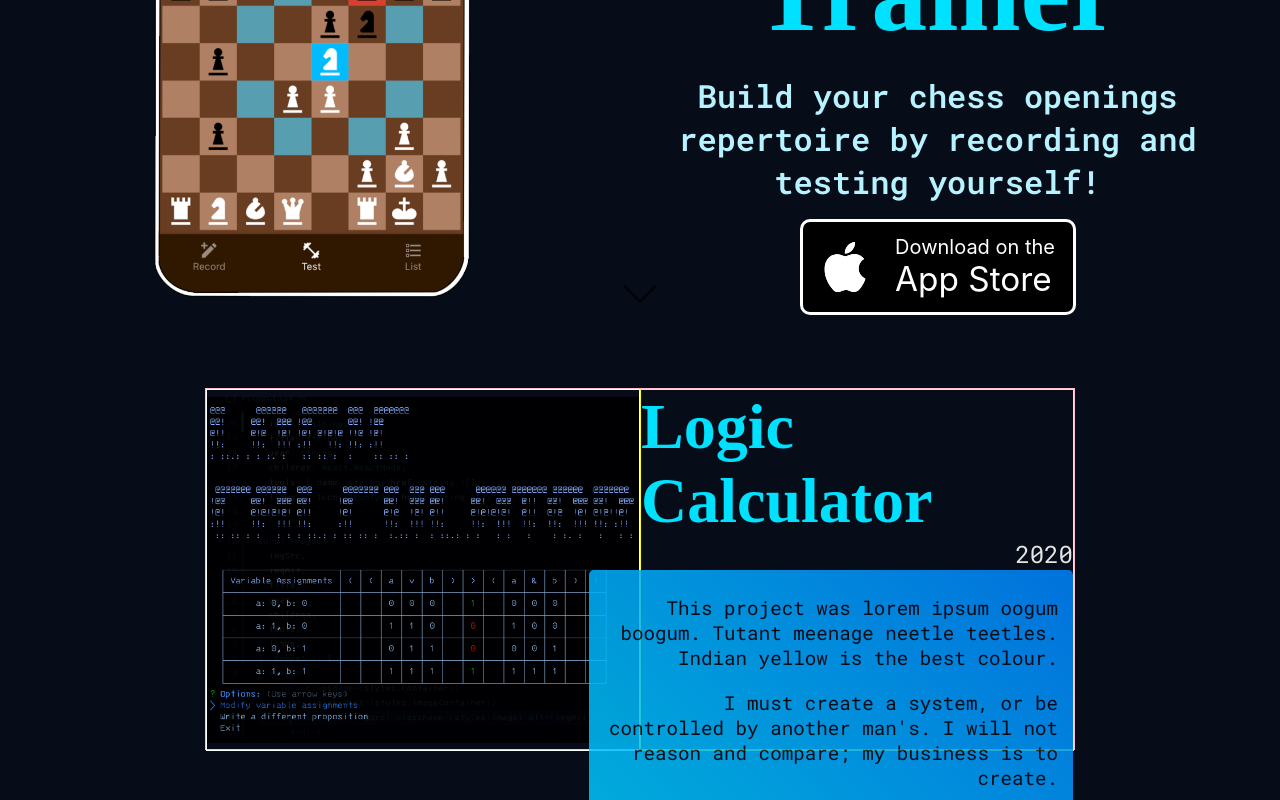
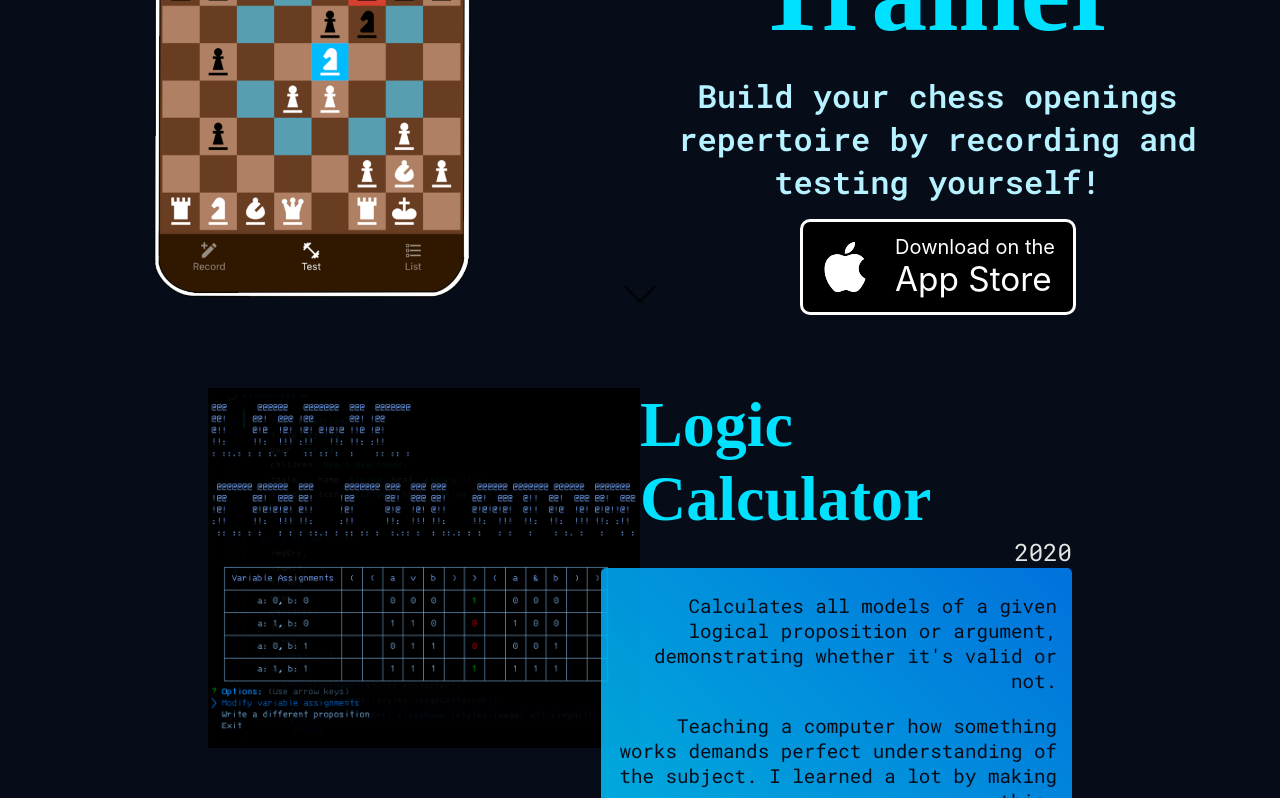
Before and after one commit to JakePitman/moreaporia, a React (Create React App) app: page /projects in a window 1280 px wide. Shown: the part 462-1262 px from the top of the page. Built offline with nearby package versions, Linux system fonts and the light colour scheme; a web font is replaced by a local one.

Commit message:
Set img format

```diff
--- a/src/components/ProjectsPage/Project.module.scss
+++ b/src/components/ProjectsPage/Project.module.scss
@@ -3,14 +3,12 @@
 $containerHeight: 45vh;
 
 .container {
-  border: 1px solid pink;
   height: $containerHeight;
   display: flex;
   margin: 50px 0;
 }
 
 .imageContainer {
-  border: 1px solid white;
   width: calc($containerHeight * 1.2);
   height: 100%;
   display: flex;
@@ -22,7 +20,6 @@ $containerHeight: 45vh;
 }
 
 .infoContainer {
-  border: 1px solid yellow;
   width: calc($containerHeight * 1.2);
   height: 100%;
   display: flex;
@@ -46,7 +43,7 @@ $containerHeight: 45vh;
 
 .bodyTextContainer {
   background: linear-gradient(45deg, $gradient2, $gradient3);
-  width: 105%;
+  width: 102%;
   text-align: right;
   flex: 0.8;
   border-radius: 5px;
--- a/src/components/ProjectsPage/Project.tsx
+++ b/src/components/ProjectsPage/Project.tsx
@@ -5,6 +5,7 @@ import colors from "../../shared/_colors.module.scss";
 import { IconType } from "react-icons";
 
 type Props = {
+  // Create images as size width: 960px, height: 800px
   imgSrc: string;
   imgAlt: string;
   title: string;
--- a/src/components/ProjectsPage/ProjectsReel.tsx
+++ b/src/components/ProjectsPage/ProjectsReel.tsx
@@ -16,13 +16,18 @@ const ProjectsReel = () => {
         year="2020"
         tools={[
           { name: "Node", href: "https://nodejs.org/en/" },
+          { name: "TS", href: "https://www.typescriptlang.org/" },
           { name: "Inquirer", href: "https://www.npmjs.com/package/inquirer" },
+          {
+            name: "tty-table",
+            href: "https://www.npmjs.com/package/tty-table",
+          },
+          {
+            name: "figlet",
+            href: "https://www.npmjs.com/package/figlet",
+          },
         ]}
         links={[
-          {
-            Icon: FiGithub,
-            href: "https://github.com/JakePitman/logic-calculator",
-          },
           {
             Icon: FiGithub,
             href: "https://github.com/JakePitman/logic-calculator",
@@ -30,12 +35,12 @@ const ProjectsReel = () => {
         ]}
       >
         <p className={styles.bodyText}>
-          This project was lorem ipsum oogum boogum. Tutant meenage neetle
-          teetles. Indian yellow is the best colour.
+          Calculates all models of a given logical proposition or argument,
+          demonstrating whether it's valid or not.
         </p>
         <p className={styles.bodyText}>
-          I must create a system, or be controlled by another man's. I will not
-          reason and compare; my business is to create.
+          Teaching a computer how something works demands perfect understanding
+          of the subject. I learned a lot by making this.
         </p>
       </Project>
     </motion.div>
```
Also changed, not shown: src/components/ProjectsPage/pictures/logic-calc.png.
